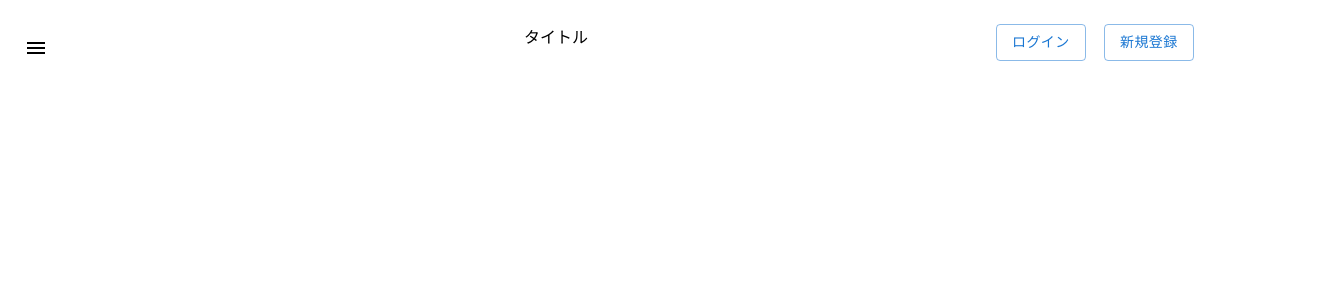
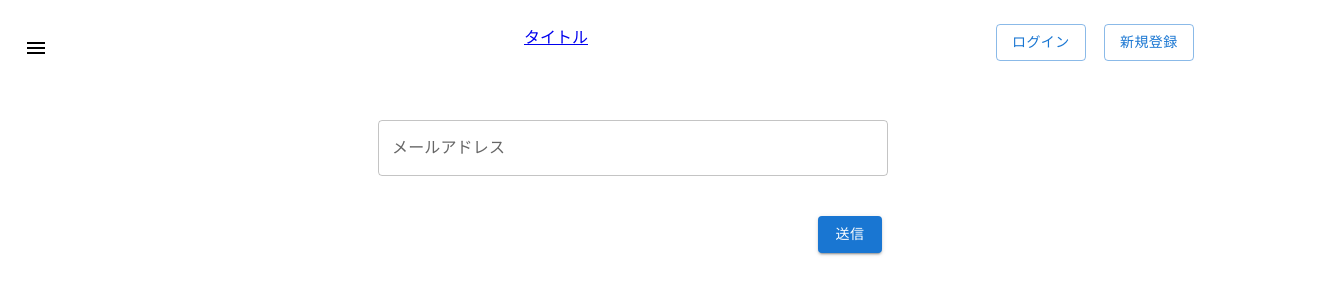
Before and after one commit to ke-kishimoto/opencourt-frontend, a React (Create React App) app: page /passwordForget in a window 1280 px wide. Before the commit this address had no page. Shown: the top 300 px of the page, 1328 px wide, since content can reach past the window. Built offline with nearby package versions, Linux system fonts and the light colour scheme.

Commit message:
パスワードリセット画面追加

```diff
--- a/src/App.js
+++ b/src/App.js
@@ -3,7 +3,8 @@ import { BrowserRouter, Routes, Route } from "react-router-dom";
 import Header from './components/Header';
 import Top from './pages/Top';
 import Login from './pages/Login';
-import NewUser from './pages/NewUser'
+import NewUser from './pages/NewUser';
+import PasswordForget from './pages/PasswordForget';
 
 function App() {
   return (
@@ -14,6 +15,7 @@ function App() {
           <Route path="/" element={<Top />}></Route>
           <Route path="/login" element={<Login />}></Route>
           <Route path="/newUser" element={<NewUser />}></Route>
+          <Route path="/passwordForget" element={<PasswordForget />}></Route>
         </Routes>
       </BrowserRouter>
     </RecoilRoot>
--- a/src/components/Header.js
+++ b/src/components/Header.js
@@ -3,6 +3,7 @@ import Button from '@mui/material/Button';
 import IconButton from '@mui/material/IconButton';
 import MenuIcon from '@mui/icons-material/Menu';
 import { useNavigate } from 'react-router-dom';
+import { Link } from "react-router-dom";
 
 const Header = () => {
 	const navigate = useNavigate();
@@ -21,8 +22,8 @@ const Header = () => {
 				</IconButton>
 			</Grid>
 			<Grid item xs={8} textAlign={'center'}>
-				タイトル
-					</Grid>
+				<Link to="/top">タイトル</Link>
+			</Grid>
 			<Grid item xs={1}>
 				<Button
 					variant="outlined"
--- a/src/pages/Login.js
+++ b/src/pages/Login.js
@@ -1,6 +1,6 @@
 import LoginForm from '../components/LoginForm';
 import Grid from '@mui/material/Grid';
-
+import { Link } from "react-router-dom";
 
 const Login = () => {
   return (
@@ -9,10 +9,10 @@ const Login = () => {
 			<Grid container spacing={2} margin={1}>
 				<Grid item xs={3} />
 				<Grid item xs={2}>
-					パスワードを忘れた場合
+					<Link to="/passwordForget">パスワードを忘れた方はこちら</Link>
 				</Grid>
 				<Grid item xs={2}>
-					新規登録
+					<Link to="/newUser">新規登録</Link>
 				</Grid>
 				<Grid item xs={4} />
 			</Grid>
--- /dev/null
+++ b/src/pages/PasswordForget.js
@@ -0,0 +1,30 @@
+import Grid from '@mui/material/Grid';
+import TextField from '@mui/material/TextField';
+import Button from '@mui/material/Button';
+
+const PasswordForget = () => {
+	return (
+		<Grid container spacing={5} margin={1}>
+			<Grid item xs={3} />
+				<Grid item xs={5}>
+					<TextField
+						fullWidth
+						label="メールアドレス"
+						variant="outlined"
+					/>
+				</Grid>
+			<Grid item xs={3} />
+			<Grid item xs={7} />
+			<Grid item xs={2}>
+				<Button
+					variant="contained"
+				>
+					送信
+					</Button>
+			</Grid>
+			<Grid item xs={3} />
+		</Grid>
+	)
+}
+
+export default PasswordForget;
```
